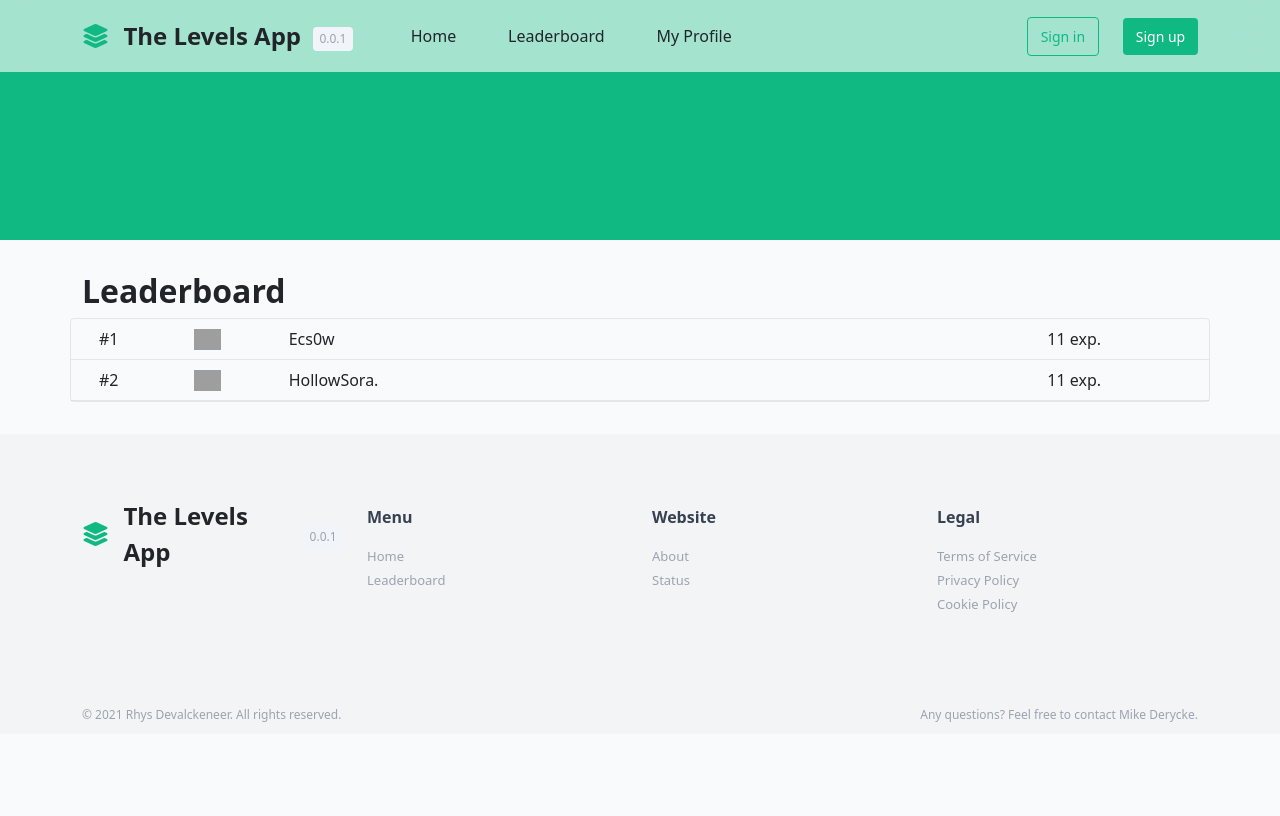
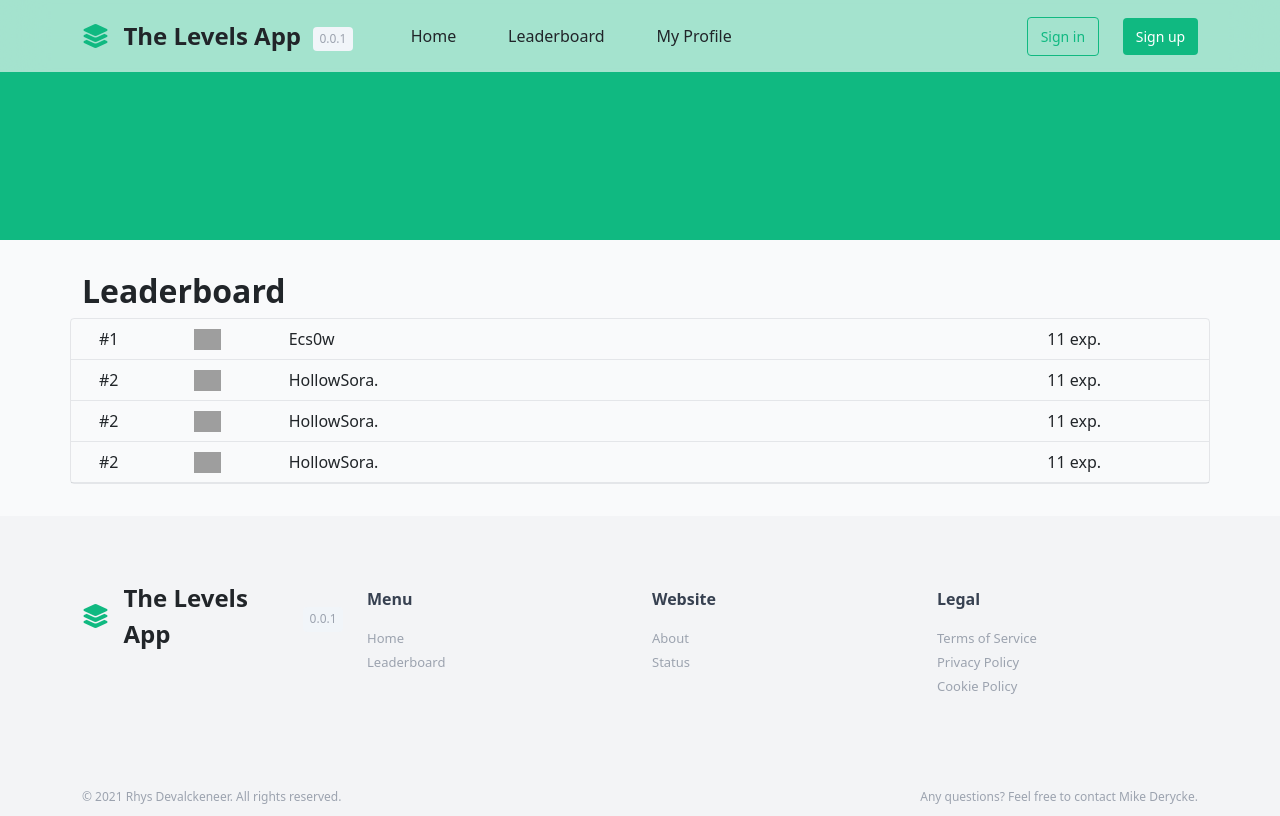
Before and after one commit to RhysDevalckeneer2/levels-app-frontend, a website built with webpack: page docs/leaderboard.html in a window 1280 px wide. Built offline with nearby package versions, Linux system fonts and the light colour scheme; grey boxes are pictures that could not be loaded.

Commit message:
added files

```diff
--- a/docs/assets/css/style.css
+++ b/docs/assets/css/style.css
@@ -322,6 +322,7 @@ form input::placeholder{
     border: 5px solid #F9FAFB;
     transform: translate(0%, -35%);
     border-radius: 100%;
+    width: 85%;
 }
 
 
--- a/docs/leaderboard.html
+++ b/docs/leaderboard.html
@@ -78,6 +78,38 @@
                     <p>11 exp.</p>
                 </div>
             </div>
+            <div class="row user-leaderboard">
+                <div class="col-1">
+                    <p>#2</p>
+                </div>
+                <div class="col-1">
+                    <img src="https://source.boringavatars.com/marble/120/Maria%20Mitchell?colors=264653,2a9d8f,e9c46a,f4a261,e76f51
+                    " alt="profile picture" class="pf-leaderboard">
+                </div>
+
+                <div class="col-8">
+                    <p>HollowSora.</p>
+                </div>
+                <div class="col-2">
+                    <p>11 exp.</p>
+                </div>
+            </div>
+            <div class="row user-leaderboard">
+                <div class="col-1">
+                    <p>#2</p>
+                </div>
+                <div class="col-1">
+                    <img src="https://source.boringavatars.com/marble/120/Maria%20Mitchell?colors=264653,2a9d8f,e9c46a,f4a261,e76f51
+                    " alt="profile picture" class="pf-leaderboard">
+                </div>
+
+                <div class="col-8">
+                    <p>HollowSora.</p>
+                </div>
+                <div class="col-2">
+                    <p>11 exp.</p>
+                </div>
+            </div>
         </div>
     </main>
 
```
